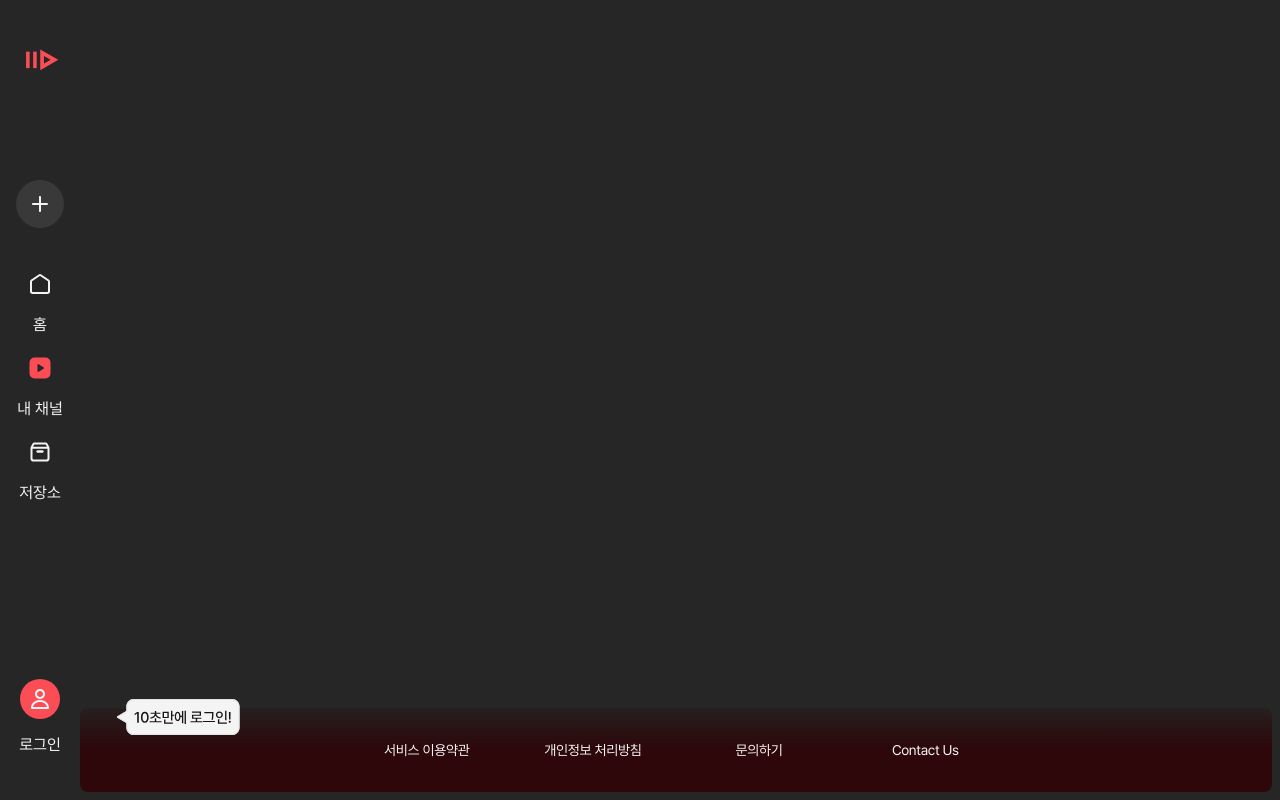
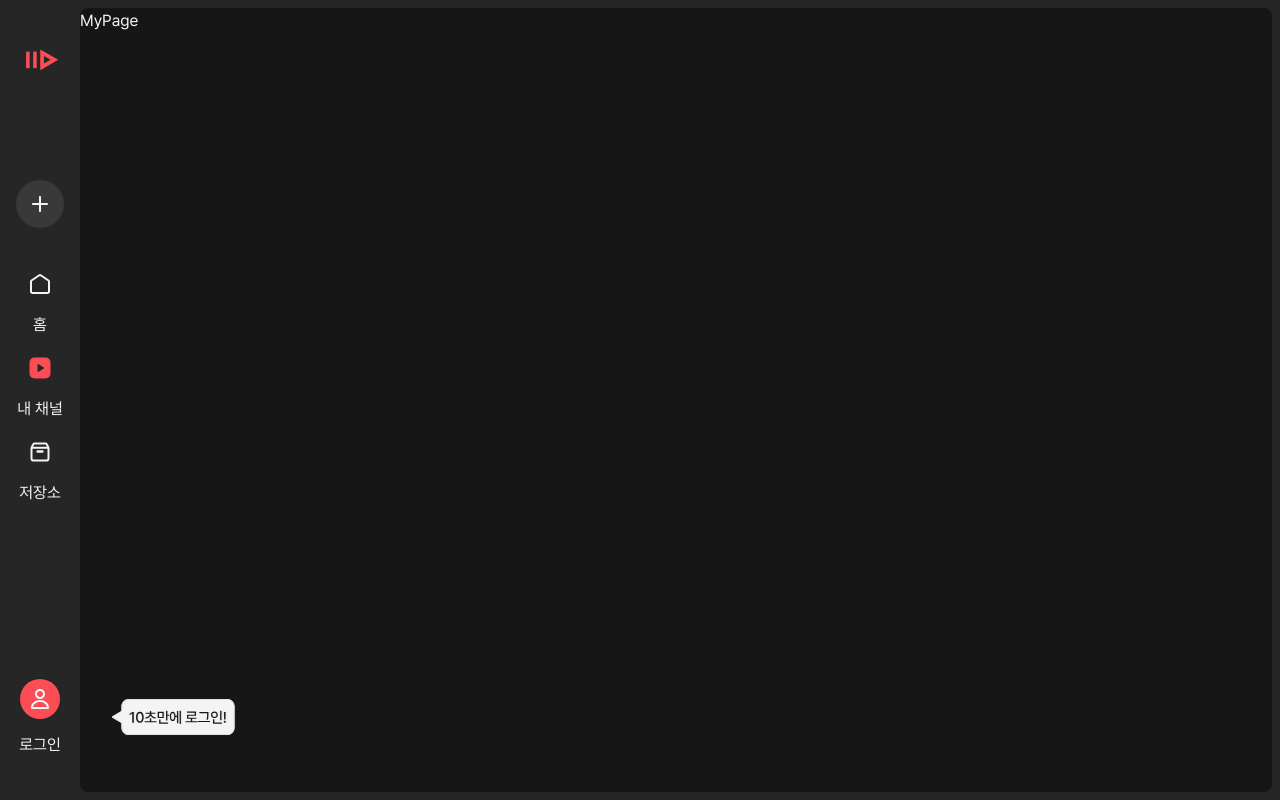
Before and after one commit to umc-8th-Channeling/FE, a React (Vite) app in the folder frontend/: page /my in a window 1280 px wide. Built offline with nearby package versions, Linux system fonts and the light colour scheme.

Commit message:
feat: RootLayout 피그마에 맞게 UI 수정

```diff
--- a/frontend/src/components/common/Navbar/NavbarWrapper.tsx
+++ b/frontend/src/components/common/Navbar/NavbarWrapper.tsx
@@ -1,17 +1,18 @@
-import { useMediaQuery } from 'react-responsive';
-import { NavbarDesktop } from './NavbarDesktop';
-import { NavbarTablet } from './NavbarTablet';
-import { NavbarMobile } from './NavbarMobile';
+// import { useMediaQuery } from 'react-responsive';
+import { NavbarDesktop } from './NavbarDesktop'
+// import { NavbarTablet } from './NavbarTablet';
+// import { NavbarMobile } from './NavbarMobile';
 
-export const NavbarWrapper = (): React.ReactElement => {
-  const isDesktop = useMediaQuery({ minWidth: 1440 });
-  const isTablet = useMediaQuery({ minWidth: 768, maxWidth: 1439 });
+export const NavbarWrapper = () => {
+    // const isDesktop = useMediaQuery({ minWidth: 1440 });
+    // const isTablet = useMediaQuery({ minWidth: 768, maxWidth: 1439 });
 
-  if (isDesktop) {
-  return <NavbarDesktop />;
-} else if (isTablet) {
-  return <NavbarDesktop />;}
-   else {
-  return <NavbarDesktop />;
+    return <NavbarDesktop />
+    // if (isDesktop) {
+    //     return <NavbarDesktop />
+    // } else if (isTablet) {
+    //     return <NavbarDesktop />
+    // } else {
+    //     return <NavbarDesktop />
+    // }
 }
-};
--- a/frontend/src/pages/layouts/RootLayout.tsx
+++ b/frontend/src/pages/layouts/RootLayout.tsx
@@ -1,15 +1,28 @@
-import { Outlet } from 'react-router-dom'
-import { Footer } from '../../components/common/Footer'
+import { Outlet, useLocation } from 'react-router-dom'
 import { NavbarWrapper } from '../../components/common/Navbar/NavbarWrapper'
 
 export default function RootLayout() {
+    const location = useLocation()
+    const isMain = location.pathname === '/'
+
     return (
         <div>
             <NavbarWrapper />
-            <main>
-                <Outlet />
+
+            <main className="ml-18 h-screen flex items-center justify-center bg-surface">
+                <div className="m-2 w-full h-[calc(100%-16px)] rounded-lg overflow-hidden relative">
+                    {/* 메인 페이지일 경우 고정 위치 그라데이션 배경 */}
+                    {isMain && <div className="absolute inset-0 z-0 bg-linear-to-b from-gray-50 to-primary-50" />}
+
+                    <div
+                        className={`[&::-webkit-scrollbar]:hidden w-full h-full overflow-y-auto z-10 relative ${
+                            !isMain && 'bg-gray-50' // 메인 페이지가 아닐 경우 디폴트 배경 bg-gray-50
+                        }`}
+                    >
+                        <Outlet />
+                    </div>
+                </div>
             </main>
-            <Footer />
         </div>
     )
 }
```
